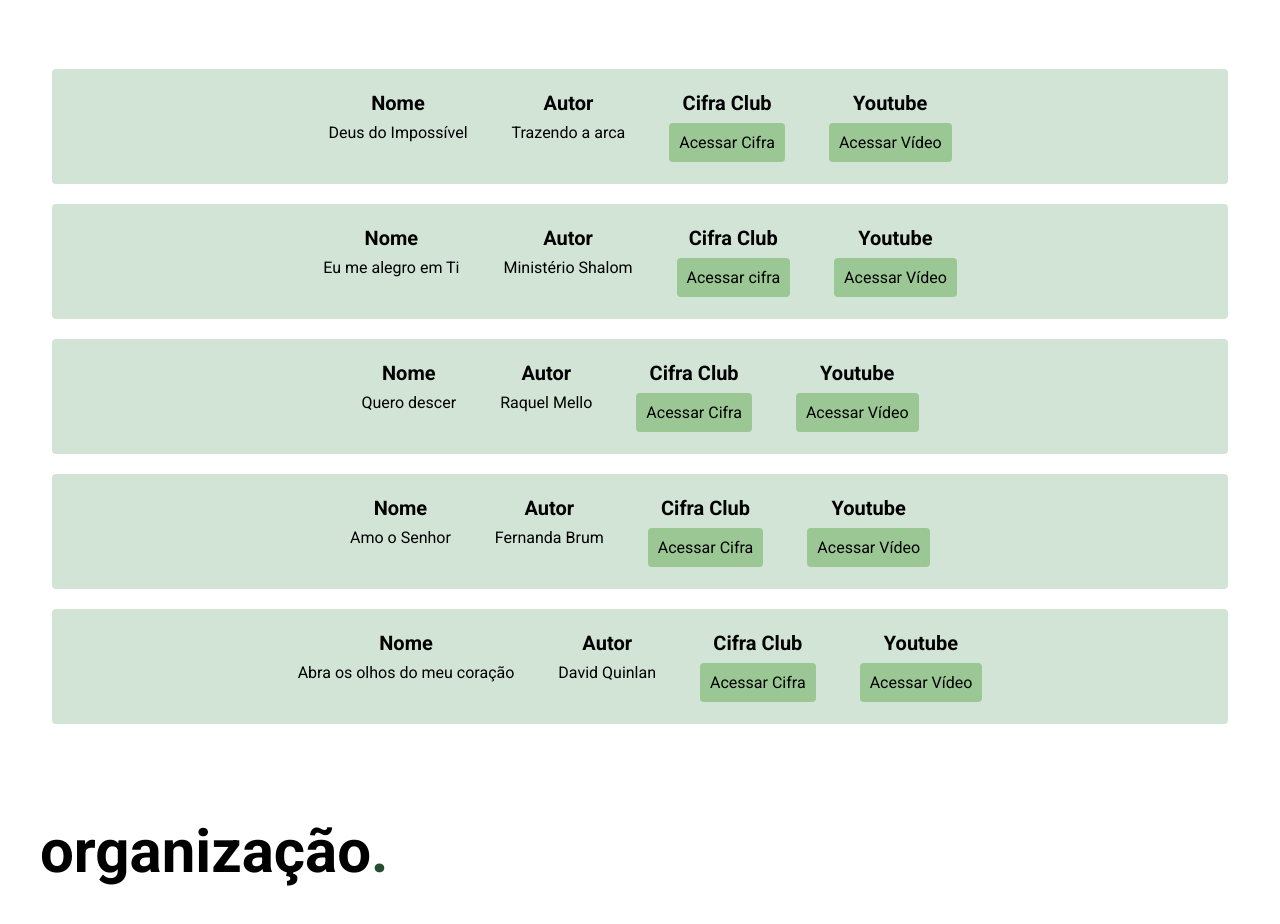
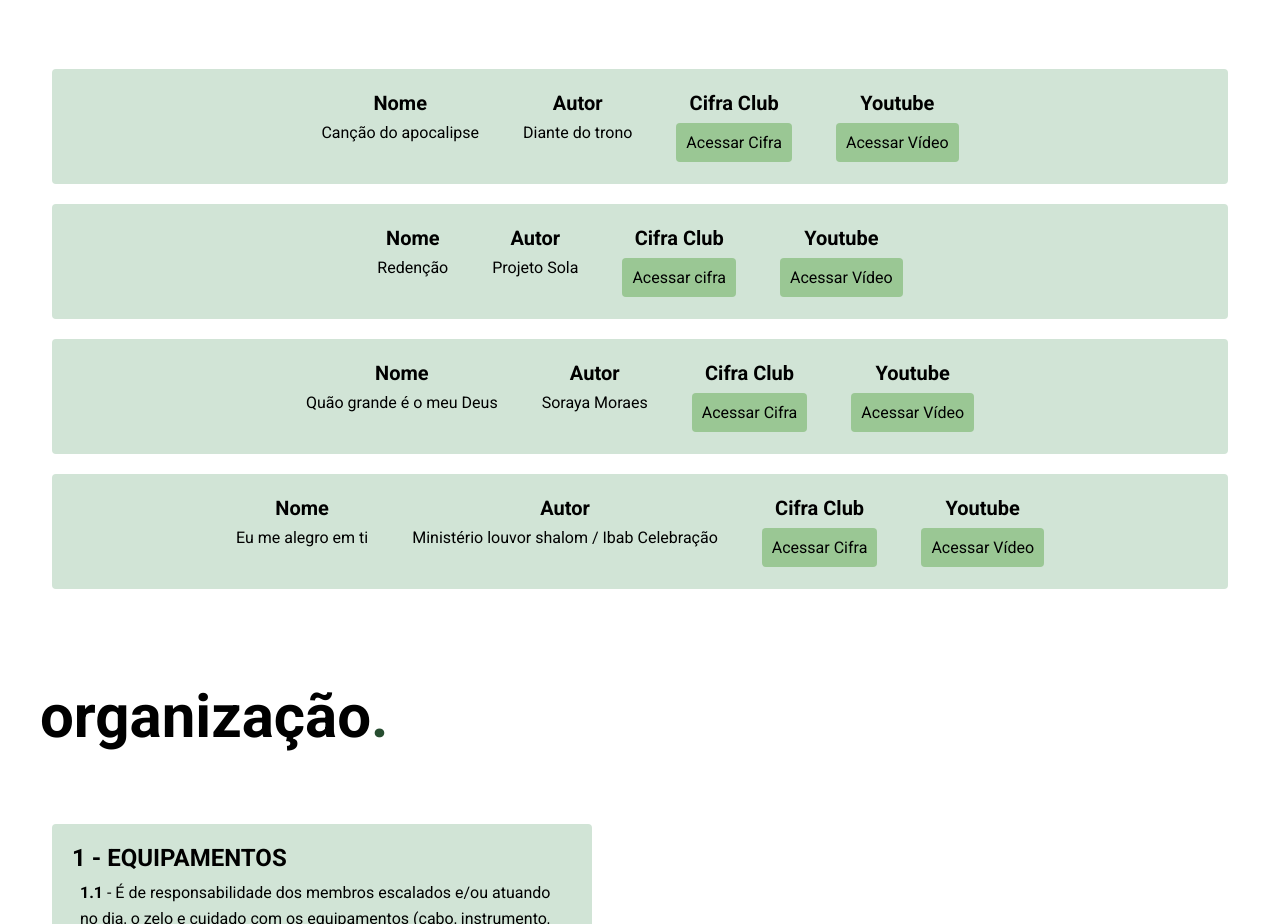
Before and after one commit to presbiterianajk/presbiterianajk.github.io, a plain HTML site: page index.html in a window 1280 px wide. Shown: the part 1180-2104 px from the top of the page. Drawn offline with Linux system fonts and the light colour scheme.

Commit message:
Att escala e musicas p 28/05/2023

```diff
--- a/index.html
+++ b/index.html
@@ -37,19 +37,19 @@
     </div>
     <ul class="escala-lista">
       <li>Violão <p>Vinicius</p>
-        <p>Samira</p>
+        <p>Julio</p>
       </li>
       <li>Baixo <p>Viviane</p>
       </li>
-      <li>Guitarra <p>Vicente</p>
+      <li>Guitarra <p>Letycia</p>
       </li>
       <li>Som <p> </p>
       </li>
       <li>Bateria <p>Vitor</p>
       </li>
       <li>Voz
+        <p>Daniele</p>
         <p>Elizete</p>
-        <p>Elizeu</p>
         <p>Brendinha</p>
       </li>
       <li>Slide <p>Kamille</p>
@@ -63,56 +63,45 @@
     <div>
       <ul class="musica-lista">
         <li>
-          <p class="lista-titulo"> <strong>Nome</strong><span>Deus do Impossível</span></p>
-          <p class="lista-titulo"> <strong>Autor</strong><span>Trazendo a arca</span></p>
+          <p class="lista-titulo"> <strong>Nome</strong><span>Canção do apocalipse</span></p>
+          <p class="lista-titulo"> <strong>Autor</strong><span>Diante do trono</span></p>
           <div class="musica-link">
             <p class="lista-titulo"> <strong>Cifra Club</strong><a
-                href="https://www.cifraclub.com.br/toque-no-altar/deus-do-impossivel/">Acessar Cifra</a></p>
+                href="https://www.cifraclub.com.br/diante-do-trono/cancao-do-apocalipse/">Acessar Cifra</a></p>
             <p class="lista-titulo"> <strong>Youtube</strong><a
-                href="https://www.youtube.com/watch?v=86cV2HXMcQ8">Acessar
+                href="https://www.youtube.com/watch?v=Xq9GhkjPNlw">Acessar
                 Vídeo</a></p>
           </div>
         </li>
         <li>
-          <p class="lista-titulo"> <strong>Nome</strong><span>Eu me alegro em Ti</span></p>
-          <p class="lista-titulo"> <strong>Autor</strong><span>Ministério Shalom</span></p>
+          <p class="lista-titulo"> <strong>Nome</strong><span>Redenção</span></p>
+          <p class="lista-titulo"> <strong>Autor</strong><span>Projeto Sola</span></p>
           <div class="musica-link">
             <p class="lista-titulo"> <strong>Cifra Club</strong><a
-                href="https://www.cifraclub.com.br/ministerio-de-louvor-shalom/eu-me-alegro-em-ti/">Acessar cifra</a></p>
+                href="https://www.cifraclub.com.br/projeto-sola/redencao/">Acessar cifra</a></p>
             <p class="lista-titulo"> <strong>Youtube</strong><a
-                href="https://www.youtube.com/watch?v=b1d6C681f4Y&t=1s">Acessar Vídeo</a></p>
+                href="https://www.youtube.com/watch?v=2FQpBK3Mmp8">Acessar Vídeo</a></p>
           </div>
         </li>
         <li>
-          <p class="lista-titulo"> <strong>Nome</strong><span>Quero descer</span></p>
-          <p class="lista-titulo"> <strong>Autor</strong><span>Raquel Mello</span></p>
+          <p class="lista-titulo"> <strong>Nome</strong><span>Quão grande é o meu Deus</span></p>
+          <p class="lista-titulo"> <strong>Autor</strong><span>Soraya Moraes</span></p>
           <div class="musica-link">
             <p class="lista-titulo"> <strong>Cifra Club</strong><a
-                href="https://www.cifraclub.com.br/raquel-mello/quero-descer/">Acessar Cifra</a></p>
+                href="https://www.cifraclub.com.br/soraya-moraes/quao-grande-o-meu-deus/">Acessar Cifra</a></p>
             <p class="lista-titulo"> <strong>Youtube</strong><a
-                href="https://www.youtube.com/watch?v=hq3iPlZKqSM">Acessar
+                href="https://www.youtube.com/watch?v=IT827htf_S8">Acessar
                 Vídeo</a></p>
           </div>
         </li>
         <li>
-          <p class="lista-titulo"> <strong>Nome</strong><span>Amo o Senhor</span></p>
-          <p class="lista-titulo"> <strong>Autor</strong><span>Fernanda Brum</span></p>
+          <p class="lista-titulo"> <strong>Nome</strong><span>Eu me alegro em ti</span></p>
+          <p class="lista-titulo"> <strong>Autor</strong><span>Ministério louvor shalom / Ibab Celebração</span></p>
           <div class="musica-link">
             <p class="lista-titulo"> <strong>Cifra Club</strong><a
-                href="https://www.cifraclub.com.br/fernanda-brum/amo-senhor/">Acessar Cifra</a></p>
+                href="https://www.cifraclub.com.br/ministerio-de-louvor-shalom/eu-me-alegro-em-ti/">Acessar Cifra</a></p>
             <p class="lista-titulo"> <strong>Youtube</strong><a
-                href="https://www.youtube.com/watch?v=peOcn4hFV_Q&t=1s">Acessar
-                Vídeo</a></p>
-          </div>
-        </li>
-         <li>
-          <p class="lista-titulo"> <strong>Nome</strong><span>Abra os olhos do meu coração</span></p>
-          <p class="lista-titulo"> <strong>Autor</strong><span>David Quinlan</span></p>
-          <div class="musica-link">
-            <p class="lista-titulo"> <strong>Cifra Club</strong><a
-                href="https://www.cifraclub.com.br/david-quinlan/abra-os-olhos-do-meu-coracao/">Acessar Cifra</a></p>
-            <p class="lista-titulo"> <strong>Youtube</strong><a
-                href="https://www.youtube.com/watch?v=OdPk0Jt9Txk">Acessar
+                href="https://www.youtube.com/watch?v=CgFhsjN82RE">Acessar
                 Vídeo</a></p>
           </div>
         </li>
```
